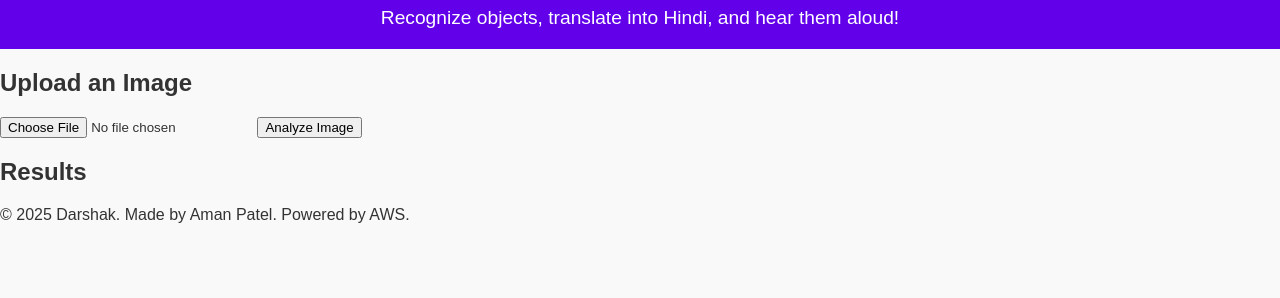
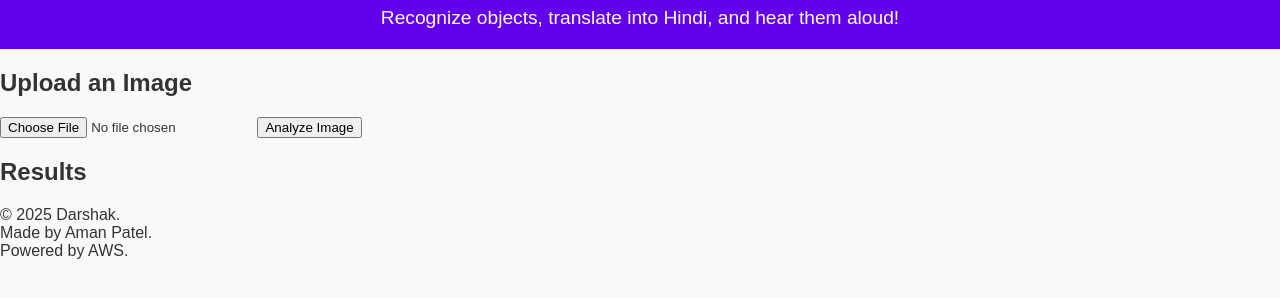
Before and after one commit to aman3170/CloudProjects, a plain HTML site: page index.html in a window 1280 px wide. Shown: the part 68-366 px from the top of the page. Drawn offline with Linux system fonts and the light colour scheme; a script that the page names is missing.

Commit message:
Update index.html

```diff
--- a/index.html
+++ b/index.html
@@ -30,7 +30,7 @@
     </main>
 
     <footer>
-        <p>&copy; 2025 Darshak. Made by Aman Patel. Powered by AWS.</p>
+        <p>&copy; 2025 Darshak.<br>Made by Aman Patel.<br>Powered by AWS.</p>
     </footer>
 </body>
 </html>
```
